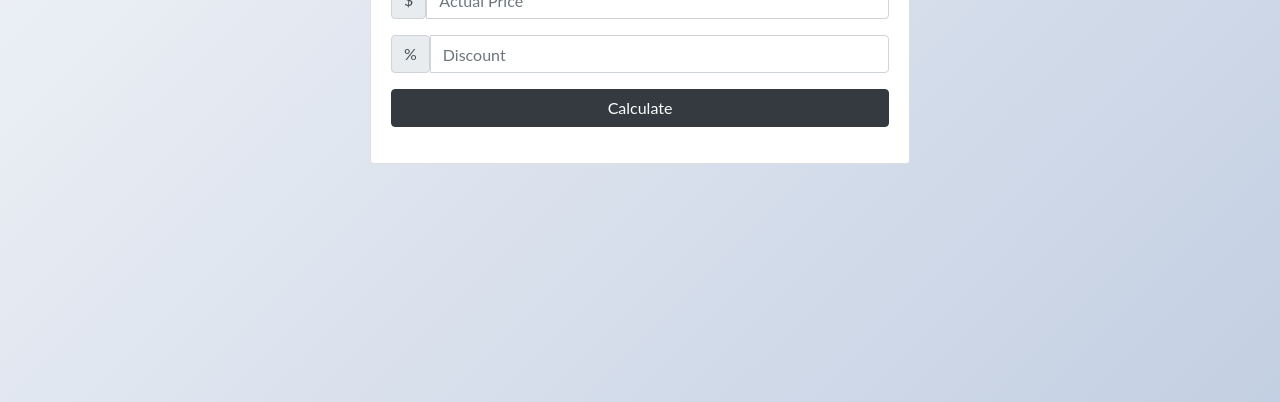
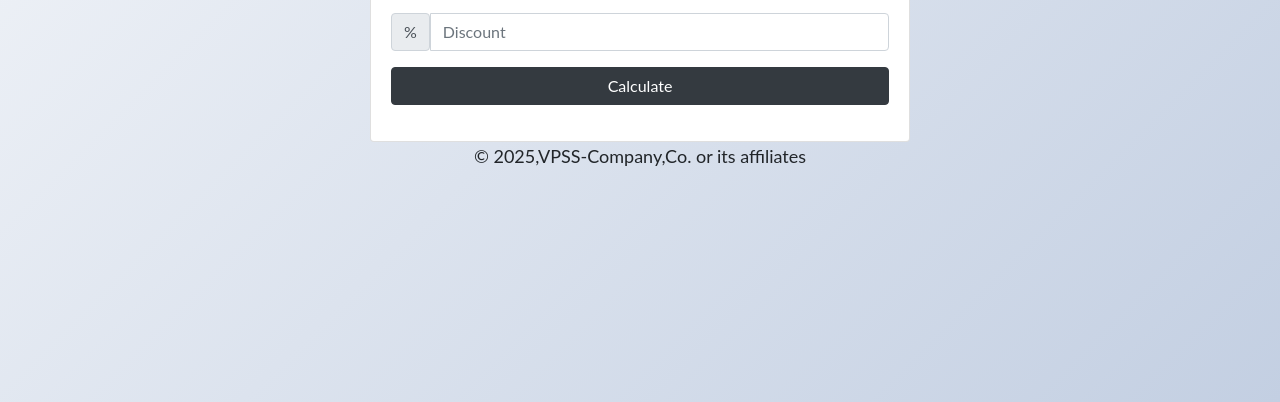
Before and after one commit to VPSS-Company/Discount-Calculator, a plain HTML site: page index.html in a window 1280 px wide. Shown: the part 398-800 px from the top of the page. Drawn offline with nearby package versions, Linux system fonts and the light colour scheme.

Commit message:
Update index.html

```diff
--- a/index.html
+++ b/index.html
@@ -62,5 +62,9 @@
     </div>
     <script src="app.js"></script>
 </body>
-
+<footer>
+    <center>
+        <p>© 2025,VPSS-Company,Co. or its affiliates</p>
+    </center>
+</footer>
 </html>
```
